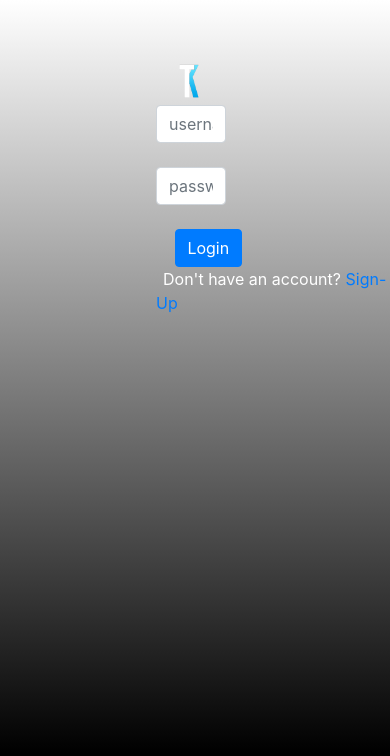
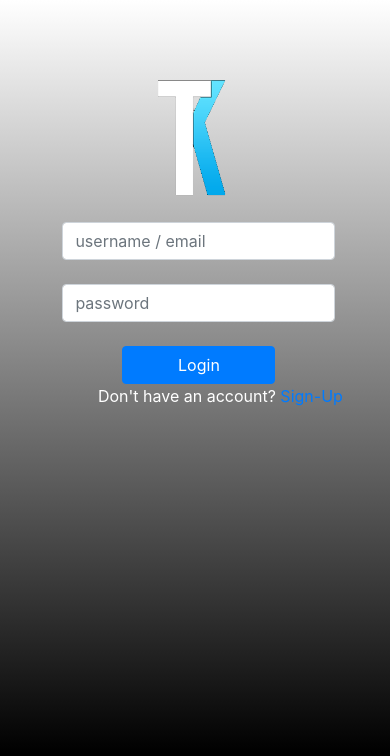
Before and after one commit to TeekerApp/Teeker, a Django app: page /login in a window 390 px wide. Shown: the top 756 px of the page. Run offline with Django 3.2, Linux system fonts and the light colour scheme; style sheets or scripts are compiled from the project's sources; parts of the project's set-up code (start-up, migrations or seed data) failed here and were passed over; some libraries are stand-ins or nearby versions.

Commit message:
Update to login page styling for mobile phones

```diff
--- a/TeekerApp/settings.py
+++ b/TeekerApp/settings.py
@@ -34,7 +34,7 @@ else:
     SECRET_KEY = '0j@y3$&+pr^py3f4*d+sy*e+k7fj89$7vki52ht8ow-k_vthkn'
 
 # SECURITY WARNING: don't run with debug turned on in production!
-DEBUG = False
+DEBUG = True
 
 ALLOWED_HOSTS = ["https://www.teeker.co"]
 
--- a/static/TeekerApp/css/login.css
+++ b/static/TeekerApp/css/login.css
@@ -17,3 +17,24 @@
   .content_box .question_acc {
     margin-left: 3%;
     color: white; }
+
+@media screen and (max-width: 430px) {
+  .content_box {
+    margin-left: 30%;
+    padding-top: 15%; }
+    .content_box img {
+      width: 60%;
+      margin-left: 0%; }
+    .content_box .username, .content_box .password {
+      width: 100%;
+      margin-left: -20%; }
+    .content_box .btn {
+      margin-left: 2%;
+      padding-left: 20%;
+      padding-right: 20%; }
+    .content_box .btn:hover {
+      background-color: #00c700;
+      color: black; }
+    .content_box .question_acc {
+      margin-left: -7%;
+      color: white; } }
--- a/static/TeekerApp/css/login.scss
+++ b/static/TeekerApp/css/login.scss
@@ -28,3 +28,35 @@
 		color: white;
 	}
 }
+
+@media screen and (max-width: 430px) {
+	.content_box {
+		margin-left: 30%;
+		padding-top: 15%;
+
+		img {
+			width: 60%;
+			margin-left: 0%;
+		}
+
+		.username, .password {
+			width: 100%;
+			margin-left: -20%;
+		}
+
+		.btn {
+			margin-left: 2%;
+			padding-left: 20%;
+			padding-right: 20%;
+		}
+		.btn:hover {
+			background-color: rgb(0, 199, 0);
+			color: black;
+		}
+
+		.question_acc {
+			margin-left: -7%;
+			color: white;
+		}
+	}
+}
```
Also changed, not shown: 2 other files.
